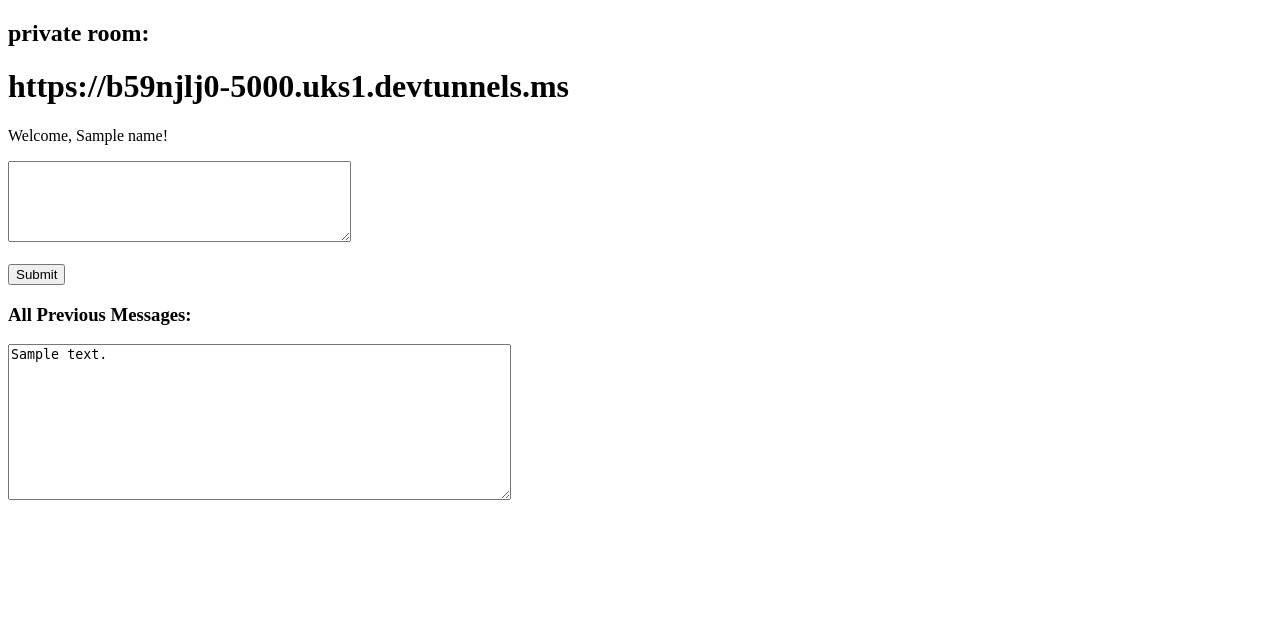
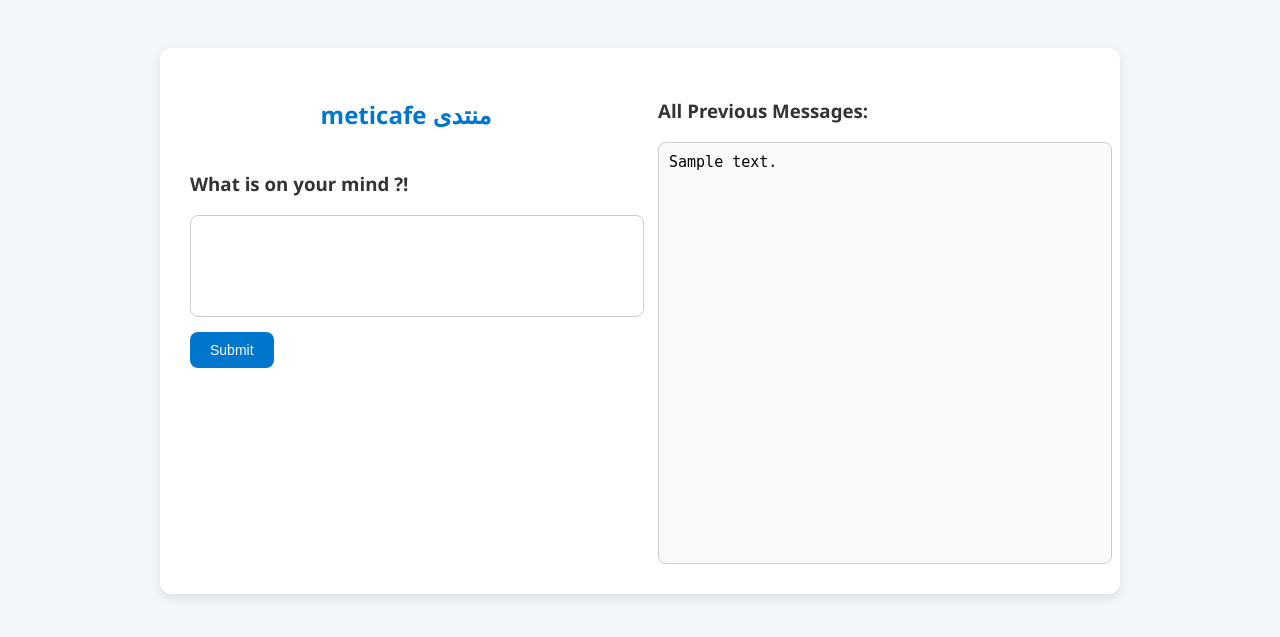
Before and after one commit to Ahmed1208/METI-Host, a Flask app: template templates/index.html in a window 1280 px wide. Shown: the top 637 px of the page. Run offline with Flask 3, Linux system fonts and the light colour scheme; the template is opened without the code that fills it: most values are stand-ins (such as "Sample title", 1, 10 or a date in 2020).

Commit message:
adding GUI

```diff
--- a/app.py
+++ b/app.py
@@ -65,17 +65,26 @@
     try:
         with open("user_inputs.txt", "r", encoding="utf-8") as f:
             for line in f:
-                parts = line.strip().split('\t')
+                parts = line.rstrip('\n').split('\t', 4)
                 if len(parts) == 5:
                     _, _, _, _, message = parts
-                    messages.append(f"Anonymous: {message}")
-        # Reverse so latest is on top
+                    # Replace literal \n with actual newline + indent
+                    indent = "\n" + " " * 11
+                    unescaped_msg = message.replace("\\n", indent)
+
+                    # Ignore if message is only newlines or whitespace
+                    if unescaped_msg.strip():
+                        formatted_msg = (
+                            "<div style='white-space: pre-wrap;'>"
+                            "<span style='color:blue;'>Anonymous:</span> "
+                            f"{unescaped_msg}</div>"
+                        )
+                        messages.append(formatted_msg)
         messages.reverse()
     except FileNotFoundError:
         messages = []
 
-    return render_template("index.html", result=result, name=name, all_messages="\n".join(messages))
-
+    return render_template("index.html", result=result, name=name, all_messages="<br>".join(messages))
 
 
 if __name__ == "__main__":
--- a/templates/index.html
+++ b/templates/index.html
@@ -3,8 +3,85 @@
 <head>
     <meta charset="UTF-8">
     <title>Tier1 App</title>
+    <style>
+        body {
+            font-family: 'Segoe UI', sans-serif;
+            background-color: #f4f7fa;
+            display: flex;
+            justify-content: center;
+            padding: 40px;
+        }
+
+        .container {
+            display: flex;  /* Flexbox container */
+            justify-content: space-between;
+            background-color: white;
+            border-radius: 12px;
+            box-shadow: 0 4px 12px rgba(0, 0, 0, 0.1);
+            padding: 30px;
+            width: 900px;
+        }
+
+        .left-section, .right-section {
+            width: 48%; /* Adjusting each section to take up half */
+            display: flex;
+            flex-direction: column;
+        }
+
+        h2 {
+            text-align: center;
+            color: #0077cc;
+        }
+
+        h3 {
+            margin-top: 20px;
+            color: #333;
+        }
+
+        textarea {
+            width: 100%;
+            padding: 10px;
+            border: 1px solid #ccc;
+            border-radius: 8px;
+            font-size: 14px;
+            resize: none;
+        }
+
+        input[type="submit"] {
+            margin-top: 10px;
+            padding: 10px 20px;
+            background-color: #0077cc;
+            color: white;
+            border: none;
+            border-radius: 8px;
+            font-size: 14px;
+            cursor: pointer;
+        }
+
+        input[type="submit"]:hover {
+            background-color: #005fa3;
+        }
+
+        .messages {
+            width: 100%;
+            height: 400px; /* Increase height for better view */
+            overflow-y: auto;
+            border: 1px solid #ccc;
+            padding: 10px;
+            background-color: #f9f9f9;
+            border-radius: 8px;
+            font-family: monospace;
+            font-size: 15px;  /* Increase the font size of the text */
+        }
+
+        .anon-label {
+            color: blue;
+            font-weight: bold;
+        }
+    </style>
+
     <script>
-        window.onload = function() {
+        window.onload = function () {
             const hasName = "{{ name|default('') }}";
             if (!hasName) {
                 let username = prompt("Please enter your name:");
@@ -15,24 +92,37 @@
                 }
             }
         };
+
+        function escapeNewlines() {
+            const textarea = document.getElementById("user_input");
+            textarea.value = textarea.value.replace(/\r?\n/g, "\\n");
+        }
     </script>
 </head>
 <body>
-    <h2>private room:</h2>
-    <h1>https://b59njlj0-5000.uks1.devtunnels.ms</h1>
+    <div class="container">
+        <!-- Left section for input form -->
+        <div class="left-section">
+            <h2>meticafe منتدى</h2>
+            <h3>What is on your mind ?!</h3>
 
-    <form method="post">
+            <form method="post" onsubmit="escapeNewlines()">
                 {% if not name %}
                     <input type="hidden" id="username" name="username" required>
-        {% else %}
-            <p>Welcome, {{ name }}!</p>
                 {% endif %}
 
-        <textarea name="user_input" rows="5" cols="40" required></textarea><br><br>
+                <textarea id="user_input" name="user_input" rows="5" required></textarea><br>
                 <input type="submit" value="Submit">
             </form>
+        </div>
 
+        <!-- Right section for displaying previous messages -->
+        <div class="right-section">
             <h3>All Previous Messages:</h3>
-    <textarea rows="10" cols="60" readonly>{{ all_messages }}</textarea>
+            <div class="messages">
+                {{ all_messages|safe }}
+            </div>
+        </div>
+    </div>
 </body>
 </html>
```
Also changed, not shown: user_inputs.txt (+38 -6 lines). Lines whose indentation alone changed are shown as unchanged.
